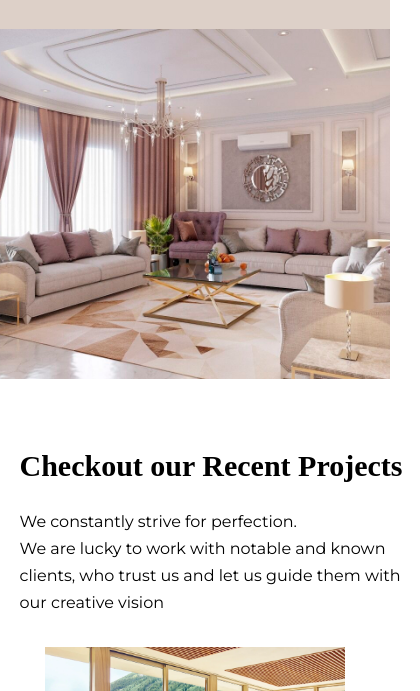
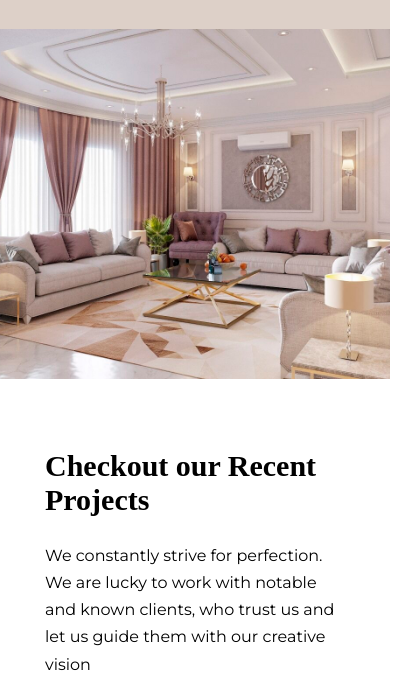
Before and after one commit to victorrmark/Home-Decor-Homepage, a plain HTML site: page index.html in a window 390 px wide. Shown: the part 377-1068 px from the top of the page, 420 px wide, since content can reach past the window. Drawn offline with Linux system fonts and the light colour scheme; a web font is replaced by a local one.

Commit message:
Update style.css

```diff
--- a/resources/style/style.css
+++ b/resources/style/style.css
@@ -216,8 +216,8 @@ li a:hover{
 }
 
 @media only screen and (max-width:768px){
-    .content{
-        width: 400px;
+    #gallery .content{
+        width: 300px;
         justify-content: center;
         flex-direction: column;
         margin: 0 auto;
```
